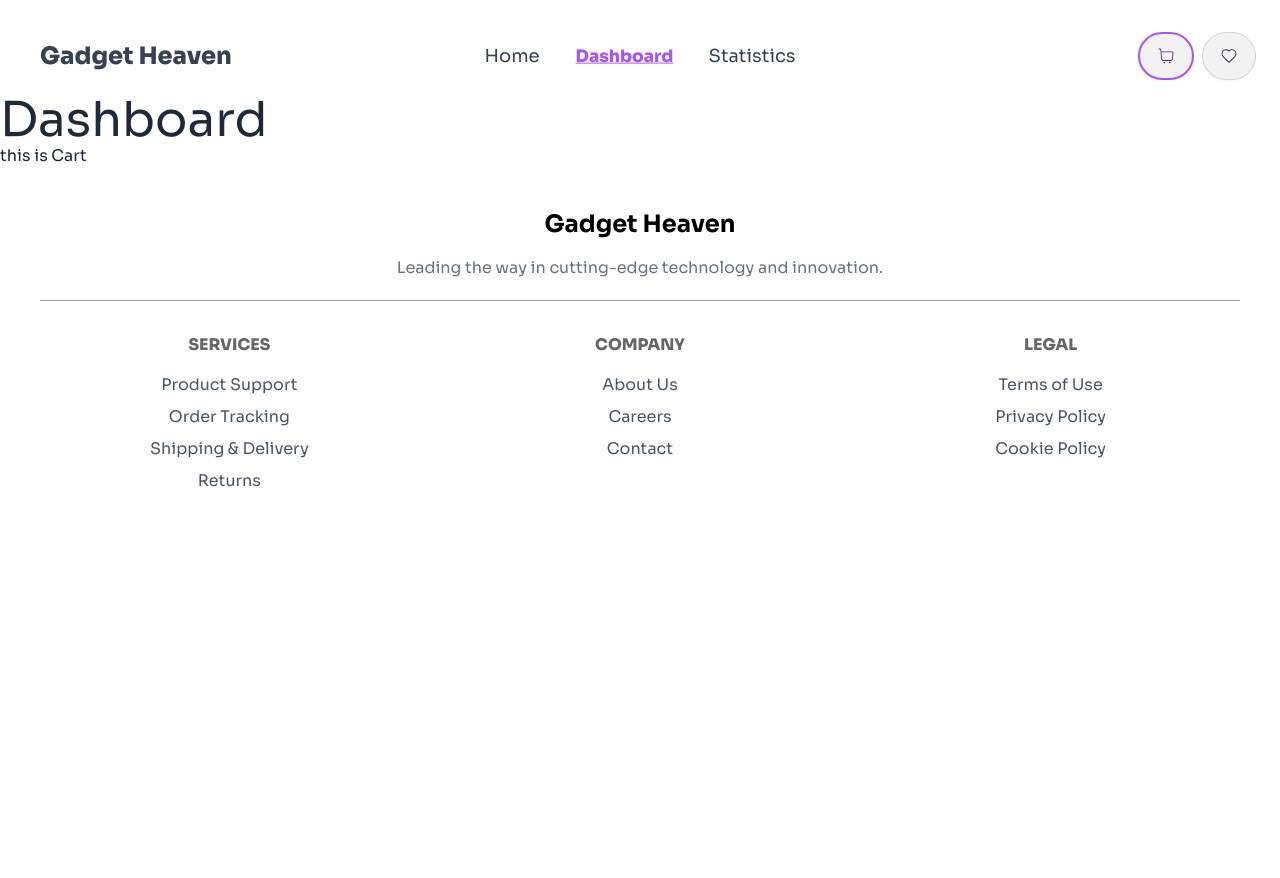
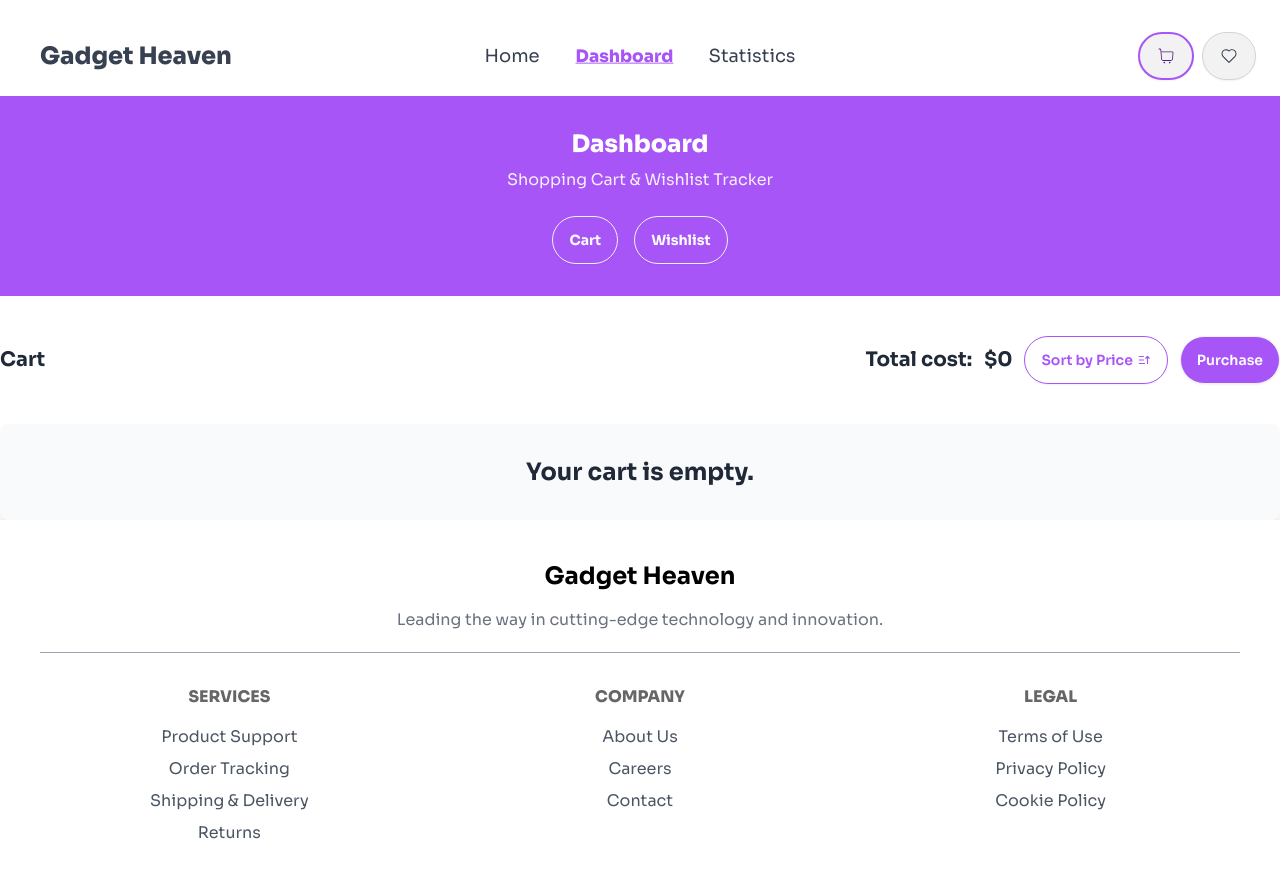
Before and after one commit to programming-hero-web-course-4/b10a8-gadget-heaven-SoyebuzamanNaim, a React (Vite) app: page /dashboard in a window 1280 px wide. Shown: the top 878 px of the page. Before the commit the page ends 800 px from the top, so only its background shows below. Built offline with nearby package versions, Linux system fonts and the light colour scheme.

Commit message:
cart functionality added

```diff
--- a/src/assets/components/Cart/Cart.jsx
+++ b/src/assets/components/Cart/Cart.jsx
@@ -1,7 +1,82 @@
+import { useGadgets } from "../../contexts/GadgetProvider";
+import { TbSortAscending } from "react-icons/tb";
+import { useState, useEffect } from "react";
+import { TiDeleteOutline } from "react-icons/ti";
 const Cart = () => {
+  const { cart, removeFromCart, clearCart } = useGadgets();
+  const [sortedCart, setSortedCart] = useState(cart);
+
+  useEffect(() => {
+    setSortedCart(cart);
+  }, [cart]);
+
+  const calculateTotal = () => {
+    let total = 0;
+    for (let i = 0; i < cart.length; i++) {
+      total += cart[i].price;
+    }
+    return total;
+  };
+
+  const sortCartByPrice = () => {
+    const sorted = [...cart].sort((a, b) => b.price - a.price);
+
+    setSortedCart(sorted);
+  };
+
   return (
-    <div>
-      <h2>this is Cart</h2>
+    <div className="container mx-auto">
+      <div className="flex items-center justify-between py-10">
+        <h2 className="font-bold text-xl">Cart</h2>
+        <div className="flex items-center text-xl font-bold gap-3">
+          Total cost: <span className="font-bold">${calculateTotal()}</span>
+          <button
+            onClick={sortCartByPrice}
+            className="flex items-center gap-1 btn rounded-3xl border-purple-500 bg-white text-purple-500"
+          >
+            Sort by Price <TbSortAscending />
+          </button>
+          <button
+            className="btn rounded-3xl bg-purple-500 text-white hover:bg-purple-600"
+            onClick={clearCart}
+          >
+            Purchase
+          </button>
+        </div>
+      </div>
+
+      <div className="bg-gray-50 py-8 shadow-lg rounded-lg">
+        {sortedCart.length === 0 ? (
+          <p className="text-2xl font-bold text-center">Your cart is empty.</p>
+        ) : (
+          sortedCart.map((item) => (
+            <div
+              key={item.product_id}
+              className="flex items-center justify-between  px-5 gap-4 mb-4"
+            >
+              <div className="flex items-center gap-4">
+                <img
+                  src={item.product_image}
+                  alt={item.product_title}
+                  className="w-20"
+                />
+                <div>
+                  <h1>{item.product_title}</h1>
+                  <p>{item.description}</p>
+                  <p>${item.price}</p>
+                </div>
+              </div>
+
+              <button
+                onClick={() => removeFromCart(item.product_id)}
+                className=" text-3xl px-4 py-2 mr-4 text-red-500 rounded-full"
+              >
+                <TiDeleteOutline />
+              </button>
+            </div>
+          ))
+        )}
+      </div>
     </div>
   );
 };
--- a/src/assets/components/Dashboard/Dashboard.jsx
+++ b/src/assets/components/Dashboard/Dashboard.jsx
@@ -1,10 +1,49 @@
-import { Outlet } from "react-router-dom";
+import { Outlet, NavLink, useLocation } from "react-router-dom";
 
 const Dashboard = () => {
+  const location = useLocation();
+
+  const isCart = location.pathname === "/dashboard/cart";
+  const isWishlist = location.pathname === "/dashboard/wishlist";
+
   return (
     <div>
-      <h2 className="text-5xl ">Dashboard</h2>
-      <Outlet></Outlet>
+      <div className="bg-purple-500 py-8">
+        <div className="container mx-auto flex-col justify-center items-center">
+          <h2 className="text-2xl font-extrabold text-white text-center">
+            Dashboard
+          </h2>
+          <p className="text-white mt-2 opacity-90 text-center">
+            Shopping Cart & Wishlist Tracker
+          </p>
+
+          <div className="flex justify-center gap-4 mt-6">
+            <NavLink
+              to="/dashboard/cart"
+              className={`btn rounded-3xl font-bold ${
+                isCart
+                  ? "bg-white text-purple-500"
+                  : "bg-purple-500 text-white hover:bg-purple-600"
+              }`}
+            >
+              Cart
+            </NavLink>
+
+            <NavLink
+              to="/dashboard/wishlist"
+              className={`btn rounded-3xl font-bold  ${
+                isWishlist
+                  ? "bg-white text-purple-500"
+                  : "bg-purple-500 text-white hover:bg-purple-600"
+              }`}
+            >
+              Wishlist
+            </NavLink>
+          </div>
+        </div>
+      </div>
+
+      <Outlet />
     </div>
   );
 };
--- a/src/assets/components/Details/Details.jsx
+++ b/src/assets/components/Details/Details.jsx
@@ -2,15 +2,13 @@ import React, { useEffect, useState } from "react";
 import { useParams } from "react-router-dom";
 import { useGadgets } from "../../contexts/GadgetProvider";
 import ErrorPage from "../ErrorPage/ErrorPage";
-import { CiShoppingCart } from "react-icons/ci";
-import { CiHeart } from "react-icons/ci";
+import { CiShoppingCart, CiHeart, CiStar } from "react-icons/ci";
+import { FaStar } from "react-icons/fa";
 import Rating from "react-rating";
-import { CiStar } from "react-icons/ci";
-import { FaStar } from "react-icons/fa";
 
 const Details = () => {
   const { id } = useParams();
-  const { gadgets } = useGadgets();
+  const { gadgets, cart, addToCart } = useGadgets();
   const [product, setProduct] = useState(null);
 
   useEffect(() => {
@@ -18,9 +16,22 @@ const Details = () => {
     setProduct(foundProduct);
   }, [id, gadgets]);
 
+
   if (!product) {
-    return <ErrorPage></ErrorPage>;
+    return <ErrorPage />;
   }
+
+  const handleAddToCart = () => {
+
+    const isProductInCart = cart.some((item) => item.product_id === product.product_id);
+
+    if (isProductInCart) {
+      alert(`${product.product_title} is already in your cart!`);
+    } else {
+      addToCart(product);
+      alert(`${product.product_title} has been added to your cart!`);
+    }
+  };
 
   return (
     <>
@@ -29,7 +40,7 @@ const Details = () => {
           <h1 className="text-white container mx-auto text-3xl font-bold pt-8 pb-3">
             Product Details
           </h1>
-          <p className="text-lg text-white opacity-80 mb-8 text-balance container mx-auto">
+          <p className="text-lg text-white opacity-80 mb-8 container mx-auto">
             Discover the perfect blend of quality, design, and performance with
             this {product.product_title}, offering exceptional value at an
             unbeatable price.
@@ -72,26 +83,21 @@ const Details = () => {
                 <Rating
                   initialRating={product.rating}
                   readonly
-                  emptySymbol={
-                    <span className="text-gray-400 text-2xl">
-                      <CiStar />
-                    </span>
-                  }
-                  fullSymbol={
-                    <span className="text-yellow-500 text-2xl">
-                      <FaStar />
-                    </span>
-                  }
+                  emptySymbol={<CiStar className="text-gray-400 text-2xl" />}
+                  fullSymbol={<FaStar className="text-yellow-500 text-2xl" />}
                 />
                 <span className="ml-2 text-gray-600 text-lg">
                   {product.rating.toFixed(1)}
                 </span>
               </div>
               <div className="mt-6 flex gap-4">
-                <button className="px-6 py-2 bg-purple-600 text-white rounded-lg hover:bg-purple-700 flex items-center gap-2">
+                <button
+                  onClick={handleAddToCart}
+                  className="px-6 py-2 bg-purple-600 text-white rounded-lg hover:bg-purple-700 flex items-center gap-2"
+                >
                   Add to Cart <CiShoppingCart />
                 </button>
-                <button className="p-3 rounded-full border border-purple-600 text-purple-600  hover:bg-purple-100">
+                <button className="p-3 rounded-full border border-purple-600 text-purple-600 hover:bg-purple-100">
                   <CiHeart />
                 </button>
               </div>
--- a/src/assets/components/Products/Products.jsx
+++ b/src/assets/components/Products/Products.jsx
@@ -2,6 +2,15 @@ import React from "react";
 import Product from "../Product/Product";
 
 const Products = ({ filteredProducts }) => {
+
+  if (filteredProducts.length === 0) {
+    return (
+      <div className="w-full lg:w-3/4 text-center py-4 bg-purple-500 font-bold">
+        <p>No data found</p>
+      </div>
+    );
+  }
+
   return (
     <div className="w-full lg:w-3/4 grid grid-cols-1 md:grid-cols-2 lg:grid-cols-3 gap-6 flex-grow">
       {filteredProducts.map((product) => (
--- a/src/assets/contexts/GadgetProvider.jsx
+++ b/src/assets/contexts/GadgetProvider.jsx
@@ -2,12 +2,11 @@ import { createContext, useContext, useEffect, useState } from "react";
 
 const GadgetContext = createContext();
 
-export const useGadgets = () => {
-  return useContext(GadgetContext);
-};
+export const useGadgets = () => useContext(GadgetContext);
 
 export const GadgetProvider = ({ children }) => {
   const [gadgets, setGadgets] = useState([]);
+  const [cart, setCart] = useState([]);
   const [loading, setLoading] = useState(true);
   const [error, setError] = useState(null);
 
@@ -29,8 +28,18 @@ export const GadgetProvider = ({ children }) => {
       });
   }, []);
 
+  const addToCart = (product) => {
+    setCart((prevCart) => [...prevCart, product]);
+  };
+
+  const removeFromCart = (productId) => {
+    setCart((prevCart) => prevCart.filter((item) => item.product_id !== productId));
+  };
+
+  const clearCart = () => setCart([]);
+
   return (
-    <GadgetContext.Provider value={{ gadgets, loading, error }}>
+    <GadgetContext.Provider value={{ gadgets, cart, loading, error, addToCart, removeFromCart, clearCart }}>
       {children}
     </GadgetContext.Provider>
   );
```
